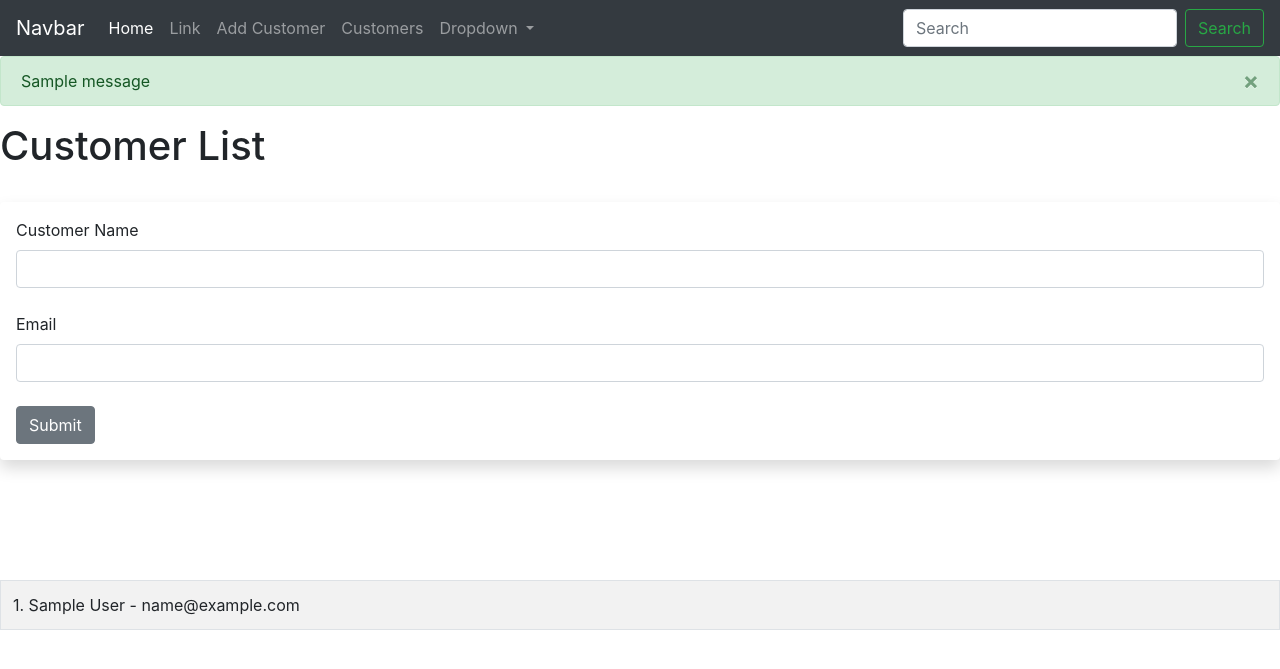
After one commit to Anyew/cs490-individual-project-back-end, a Flask app: page /customers/add in a window 1280 px wide. The commit adds this page. Shown: the top 669 px of the page. Run offline with Flask 3, Linux system fonts and the light colour scheme; tables that the repository leaves empty hold one stand-in row (values such as "Sample post"); one stand-in notice (Sample message) is shown.

Commit message:
To desktop

```diff
--- a/server.py
+++ b/server.py
@@ -10,13 +10,28 @@ from datetime import datetime
 app = Flask(__name__)
 
 #Add Database
-app.config['SQLALCHEMY_DATABASE_URI'] = 'sqlite:///users.db'
+#app.config['SQLALCHEMY_DATABASE_URI'] = 'sqlite:///users.db'
+#MySQL db
+app.config['SQLALCHEMY_DATABASE_URI'] = 'mysql+pymysql://root:Supermariobros.3@localhost/sakila_test'
+
+
 
 #Secret Key
 app.config['SECRET_KEY'] = "password"
 
 #Initialized The Database
 db = SQLAlchemy(app)
+
+#In Context
+app.app_context().push()
+
+#Connect MySQL Database
+'''mysql = MySQL()
+app.config['MYSQL_DATABASE_USER'] = 'root'
+app.config['MYSQL_DATABASE_PASSWORD'] = 'Supermariobros.3'
+app.config['MYSQL_DATABASE_DB'] = 'sakila'
+app.config['MYSQL_DATABASE_HOST'] = 'localhost'
+mysql.init_app(app)'''
 
 #Create Model
 class Users(db.Model):
@@ -29,16 +44,16 @@ class Users(db.Model):
     def __repr__(self):
         return '<Name %r>' % self.name
 
-
+#Create Form Class
+class CustomerAddForm(FlaskForm):
+    name = StringField("Customer Name", validators=[DataRequired()])
+    email = StringField("Email", validators=[DataRequired()])
+    submit = SubmitField("Submit")
 
 #Create Form Class
 class CustomerNameForm(FlaskForm):
     name = StringField("Customer Name", validators=[DataRequired()])
     submit = SubmitField("Submit")
-
-#Create Database Within Context
-with app.app_context():
-    db.create_all()
 
 #Landing Page API route
 @app.route("/")
@@ -48,6 +63,25 @@ with app.app_context():
 
 def index():
     return render_template("index.html")
+
+#Add a Customer
+@app.route("/customers/add", methods=['GET', 'POST'])
+
+def add_customer():
+    name = None
+    form = CustomerAddForm()
+    if form.validate_on_submit():
+        user = Users.query.filter_by(email=form.email.data).first()
+        if user is None:
+            user = Users(name=form.name.data, email=form.email.data)
+            db.session.add(user)
+            db.session.commit()
+        name = form.name.data
+        form.name.data = ''
+        form.email.data = ''
+        flash("User Added Successfully")
+    our_users = Users.query.order_by(Users.date_added)
+    return render_template("add_customer.html", form=form, name=name, our_users=our_users)
 
 #Move Search Page
 @app.route("/movies")
--- /dev/null
+++ b/templates/add_customer.html
@@ -0,0 +1,54 @@
+{% extends 'base.html'%}
+
+{%block content%}
+
+{% for message in get_flashed_messages() %}
+
+    <div class="alert alert-success alert-dismissible fade show" role="alert">
+        {{ message }}
+        <button type="button" class="close" data-dismiss="alert" aria-label="Close">
+        <span aria-hidden="true">&times;</span>
+        </button>
+    </div>
+
+{% endfor %}
+
+{% if name %}
+    <h1> Hello {{ name }}!! </h1>
+    </br>
+    <br></br>
+{% else %}
+
+    <h1>Customer List</h1>
+    <br/>
+    <div class="shadow p-3 mb-5 bg-white rounded">
+
+    <form method="POST">
+        {{ form.hidden_tag() }}
+
+        {{ form.name.label(class="form-label") }}
+        {{ form.name(class="form-control") }}
+        <br/>
+
+        {{ form.email.label(class="form-label") }}
+        {{ form.email(class="form-control") }}
+        <br/>
+
+        {{ form.submit(class="btn btn-secondary") }}
+
+    </form>
+    </div>
+    <br/><br/><br/>
+
+<table class="table table-hover table-bordered table-striped">
+{% for our_user in our_users %}
+<tr>
+    <td>{{ our_user.id }}. {{ our_user.name }} - {{ our_user.email }}</td>
+</tr>
+{% endfor %}
+</table>
+
+
+{%endif%}
+
+{% endblock %}
--- a/templates/navbar.html
+++ b/templates/navbar.html
@@ -11,6 +11,9 @@
         </li>
         <li class="nav-item">
           <a class="nav-link" href="#">Link</a>
+        </li>
+        <li class="nav-item">
+          <a class="nav-link" href="{{ url_for('add_customer') }}">Add Customer</a>
         </li>
         <li class="nav-item">
             <a class="nav-link" href="{{ url_for('customers') }}">Customers</a>
```
Also changed, not shown: create_db.py (added, +15 -0 lines), chinook.db (deleted), instance/chinook.db (deleted), instance/database.db (deleted), instance/users.db, 2 other files.
